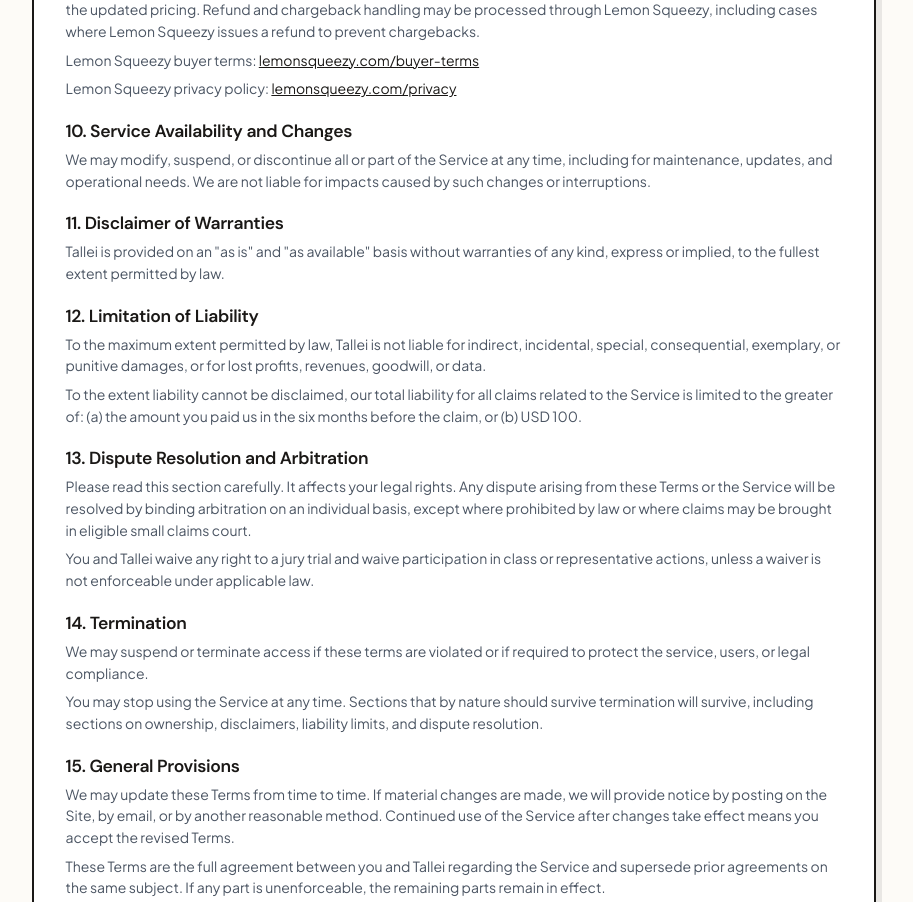
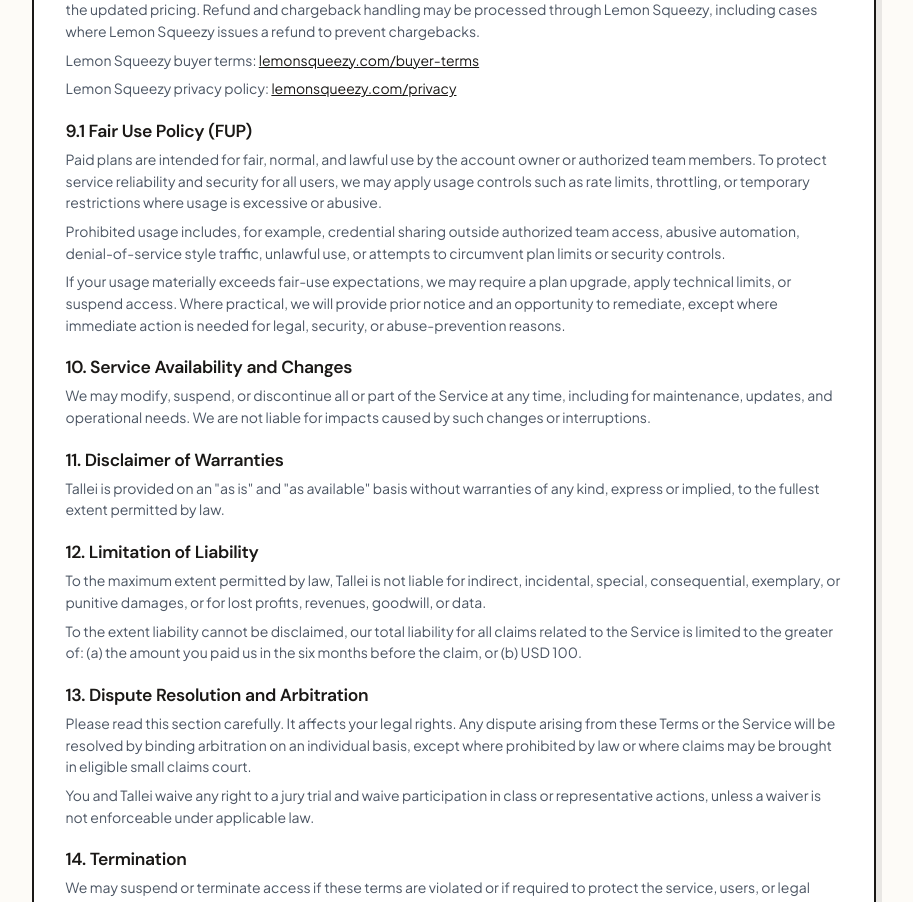
Before and after one commit to Dinuda/tallei-ai, a Next.js app in the folder dashboard/: page /terms in a window 1280 px wide. Shown: the part 1700-2602 px from the top of the page, without its empty margins (186-1099 px from the left). Built offline with nearby package versions, Linux system fonts and the light colour scheme; no server answers.

Commit message:
update terms

```diff
--- a/dashboard/app/terms/page.tsx
+++ b/dashboard/app/terms/page.tsx
@@ -176,6 +176,24 @@
           </section>
 
           <section style={sectionStyle}>
+            <h2 style={sectionTitleStyle}>9.1 Fair Use Policy (FUP)</h2>
+            <p>
+              Paid plans are intended for fair, normal, and lawful use by the account owner or authorized team members. To
+              protect service reliability and security for all users, we may apply usage controls such as rate limits,
+              throttling, or temporary restrictions where usage is excessive or abusive.
+            </p>
+            <p style={{ marginTop: "0.5rem" }}>
+              Prohibited usage includes, for example, credential sharing outside authorized team access, abusive automation,
+              denial-of-service style traffic, unlawful use, or attempts to circumvent plan limits or security controls.
+            </p>
+            <p style={{ marginTop: "0.5rem" }}>
+              If your usage materially exceeds fair-use expectations, we may require a plan upgrade, apply technical limits, or
+              suspend access. Where practical, we will provide prior notice and an opportunity to remediate, except where
+              immediate action is needed for legal, security, or abuse-prevention reasons.
+            </p>
+          </section>
+
+          <section style={sectionStyle}>
             <h2 style={sectionTitleStyle}>10. Service Availability and Changes</h2>
             <p>
               We may modify, suspend, or discontinue all or part of the Service at any time, including for maintenance,
```
